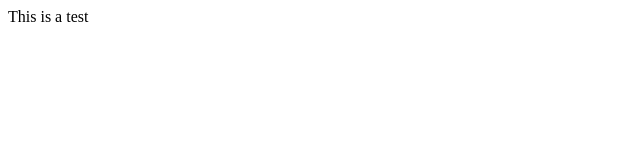
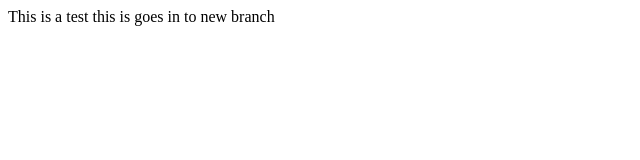
Before and after one commit to gT4iuse/test14_, a plain HTML site: page index.html in a window 1280 px wide. Shown: the whole page, without its empty margins (0-640 px from the left). Drawn offline with Linux system fonts and the light colour scheme.

Commit message:
first commit on  new branch

```diff
--- a/index.html
+++ b/index.html
@@ -6,5 +6,7 @@
   </head>
   <body>
     This is a test
+    this is goes in to new branch
+
   </body>
 </html>
```
